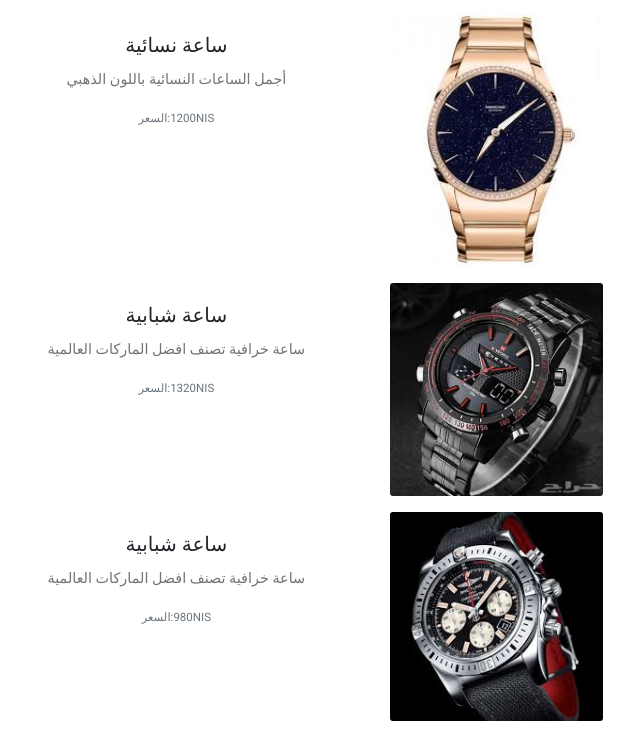
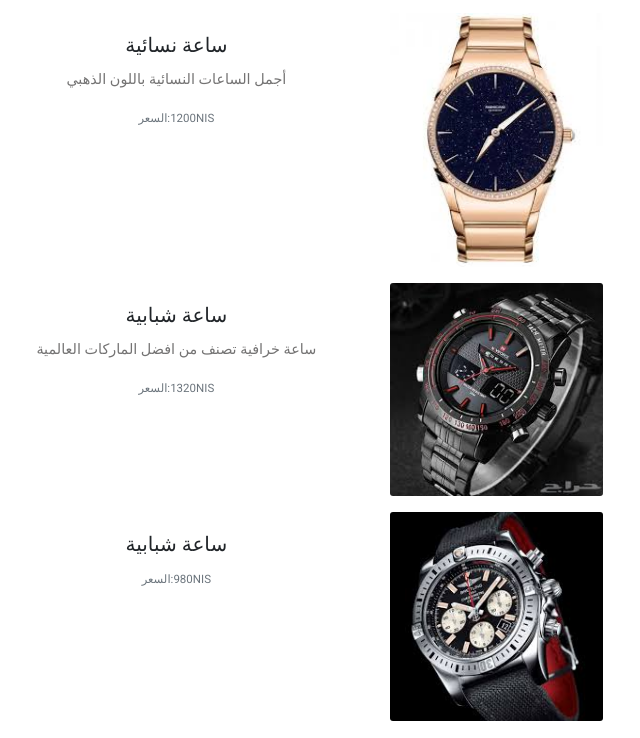
Before and after one commit to mohammadimad/rebox, a plain HTML site: page index.html in a window 1280 px wide. Shown: the part 596-1334 px from the top of the page, without its empty margins (407-1047 px from the left). Drawn offline with nearby package versions, Linux system fonts and the light colour scheme; grey boxes are pictures that could not be loaded.

Commit message:
Update index.html

```diff
--- a/index.html
+++ b/index.html
@@ -131,7 +131,7 @@
               <div class="col-md-8">
                 <div class="card-body">
                   <h5 class="card-title">ساعة شبابية</h5>
-                  <p class="card-text">ساعة خرافية تصنف افضل الماركات العالمية</p>
+                  <p class="card-text">ساعة خرافية تصنف من افضل الماركات العالمية</p>
                   <p class="card-text"><small class="text-muted">1320NIS:السعر</small></p>
                 </div>
               </div>
@@ -145,7 +145,6 @@
               <div class="col-md-8">
                 <div class="card-body">
                   <h5 class="card-title">ساعة شبابية</h5>
-                  <p class="card-text">ساعة خرافية تصنف افضل الماركات العالمية</p>
                   <p class="card-text"><small class="text-muted">980NIS:السعر</small></p>
                 </div>
               </div>
```
